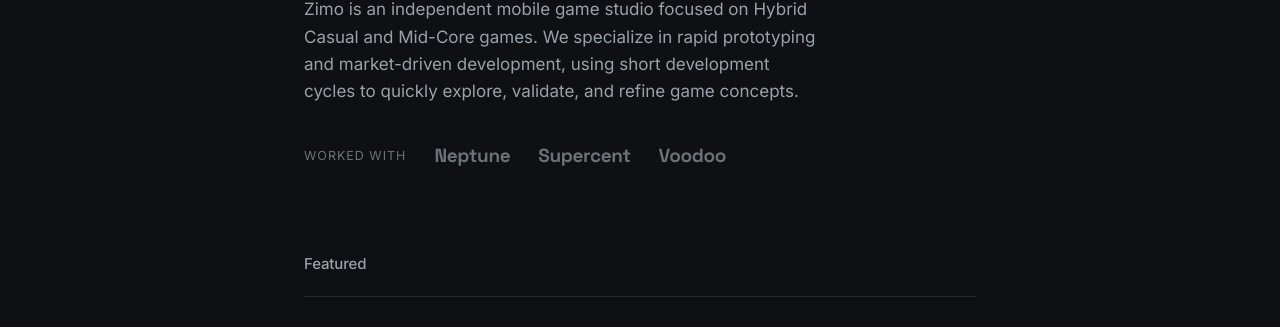
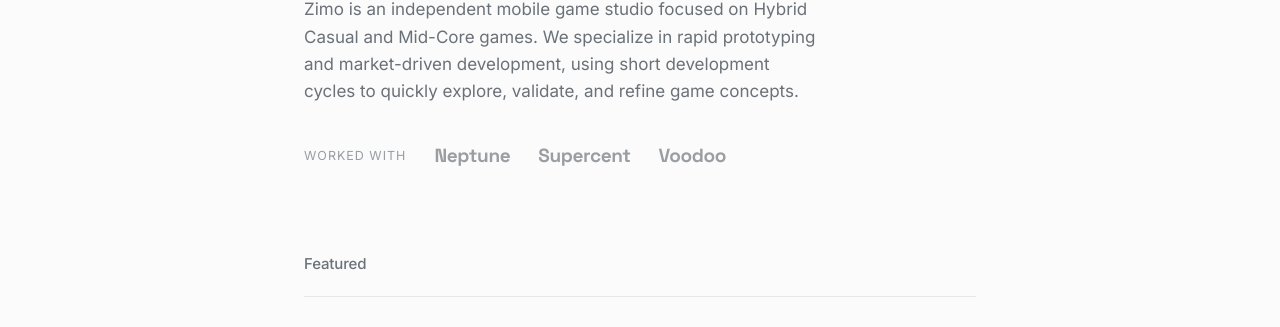
Before and after one commit to zimo-games/zimo-games.github.io, a plain HTML site: page index.html in a window 1280 px wide. Shown: the part 412-739 px from the top of the page. Drawn offline with Linux system fonts and the light colour scheme.

Commit message:
Follow the system light/dark setting by default
The theme switch still overrides it, and the visitor's choice is saved.

Co-Authored-By: Claude Opus 5.5 <noreply@anthropic.com>

```diff
--- a/index.html
+++ b/index.html
@@ -9,7 +9,7 @@
      fx-nav     sticky blurred nav after scrolling past the hero
      fx-bighero bigger, tighter hero headline
      fx-arrow   arrow on store buttons that slides on hover -->
-<html lang="en" class="fx-hover fx-reveal fx-pulse fx-partners fx-glow fx-grid fx-nav fx-bighero fx-arrow theme-dark">
+<html lang="en" class="fx-hover fx-reveal fx-pulse fx-partners fx-glow fx-grid fx-nav fx-bighero fx-arrow">
 <head>
 <meta charset="UTF-8">
 <meta name="viewport" content="width=device-width, initial-scale=1.0">
@@ -32,13 +32,16 @@
 <link rel="apple-touch-icon" href="images/apple-touch-icon.png">
 
 <script>
-  // Theme: dark by default. The light/dark switch saves the visitor's choice.
+  // Theme: follows the system setting until the visitor uses the light/dark switch,
+  // after which their choice is saved and wins.
+  const systemDark = window.matchMedia("(prefers-color-scheme: dark)");
   function setTheme(theme) {
-    const dark = theme !== "light";
+    const dark = theme ? theme === "dark" : systemDark.matches;
     document.documentElement.classList.toggle("theme-dark", dark);
     document.querySelector('meta[name="theme-color"]').content = dark ? "#0e1013" : "#fafbfa";
   }
   setTheme(localStorage.getItem("theme"));
+  systemDark.addEventListener("change", () => setTheme(localStorage.getItem("theme")));
 </script>
 <link rel="preconnect" href="https://fonts.googleapis.com">
 <link rel="preconnect" href="https://fonts.gstatic.com" crossorigin>
@@ -72,7 +75,7 @@
     --dot: rgba(20, 23, 26, 0.09);
   }
 
-  /* ---------- Dark palette (default; .theme-dark on <html>) ---------- */
+  /* ---------- Dark palette (.theme-dark on <html>) ---------- */
 
   :root.theme-dark {
     color-scheme: dark;
```
